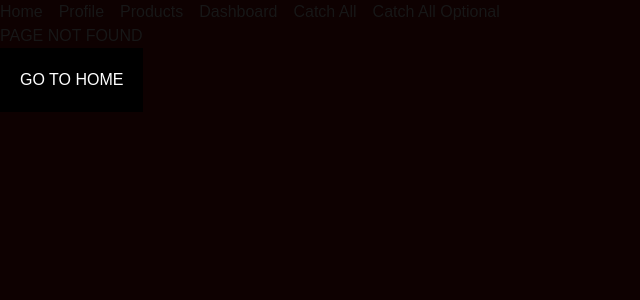
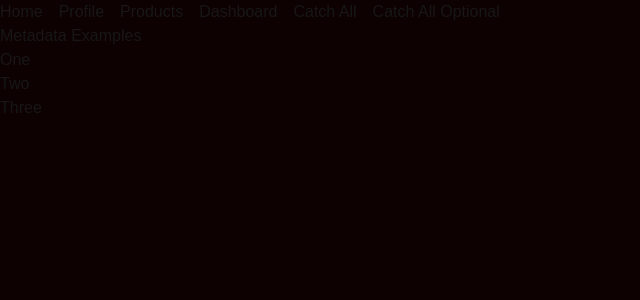
Before and after one commit to NipunShrivats/NextJS_tutorials, a Next.js app in the folder concepts/: page /metadata-example in a window 1280 px wide. Before the commit this address had no page. Shown: the top 300 px of the page, without its empty margins (0-640 px from the left). Built offline with nearby package versions, Linux system fonts and the light colour scheme.

Commit message:
metadata

```diff
--- /dev/null
+++ b/concepts/app/metadata-example/[slug]/page.tsx
@@ -0,0 +1,40 @@
+import { Metadata } from "next";
+import React from "react";
+
+const dummyData = {
+  "1": {
+    title: "One",
+  },
+  "2": {
+    title: "Two",
+  },
+  "3": {
+    title: "Three",
+  },
+};
+
+export async function generateMetadata({
+  params,
+}: {
+  params: Promise<{ slug: string }>;
+}): Promise<Metadata> {
+  const { slug } = await params;
+  const data = dummyData[slug as keyof typeof dummyData];
+  console.log("data", data);
+  return {
+    title: data.title,
+    description: data.title,
+  };
+}
+
+const DynamicMetadataExample = async ({
+  params,
+}: {
+  params: Promise<{ slug: string }>;
+}) => {
+  const { slug } = await params;
+  const data = dummyData[slug as keyof typeof dummyData];
+  return <div>{data.title} METADATA</div>;
+};
+
+export default DynamicMetadataExample;
--- /dev/null
+++ b/concepts/app/metadata-example/page.tsx
@@ -0,0 +1,39 @@
+import { Metadata } from "next";
+import Link from "next/link";
+import React from "react";
+
+export const metadata: Metadata = {
+  title: "Metadata examples",
+  description: "This is my example of writing static metadata",
+};
+
+const MetaData = () => {
+  const example = [
+    {
+      id: "1",
+      title: "One",
+    },
+    {
+      id: "2",
+      title: "Two",
+    },
+    {
+      id: "3",
+      title: "Three",
+    },
+  ];
+  return (
+    <div>
+      <h1>Metadata Examples</h1>
+      <ul>
+        {example.map((item) => (
+          <li key={item.id}>
+            <Link href={`/metadata-example/${item.id}`}>{item.title}</Link>
+          </li>
+        ))}
+      </ul>
+    </div>
+  );
+};
+
+export default MetaData;
```
